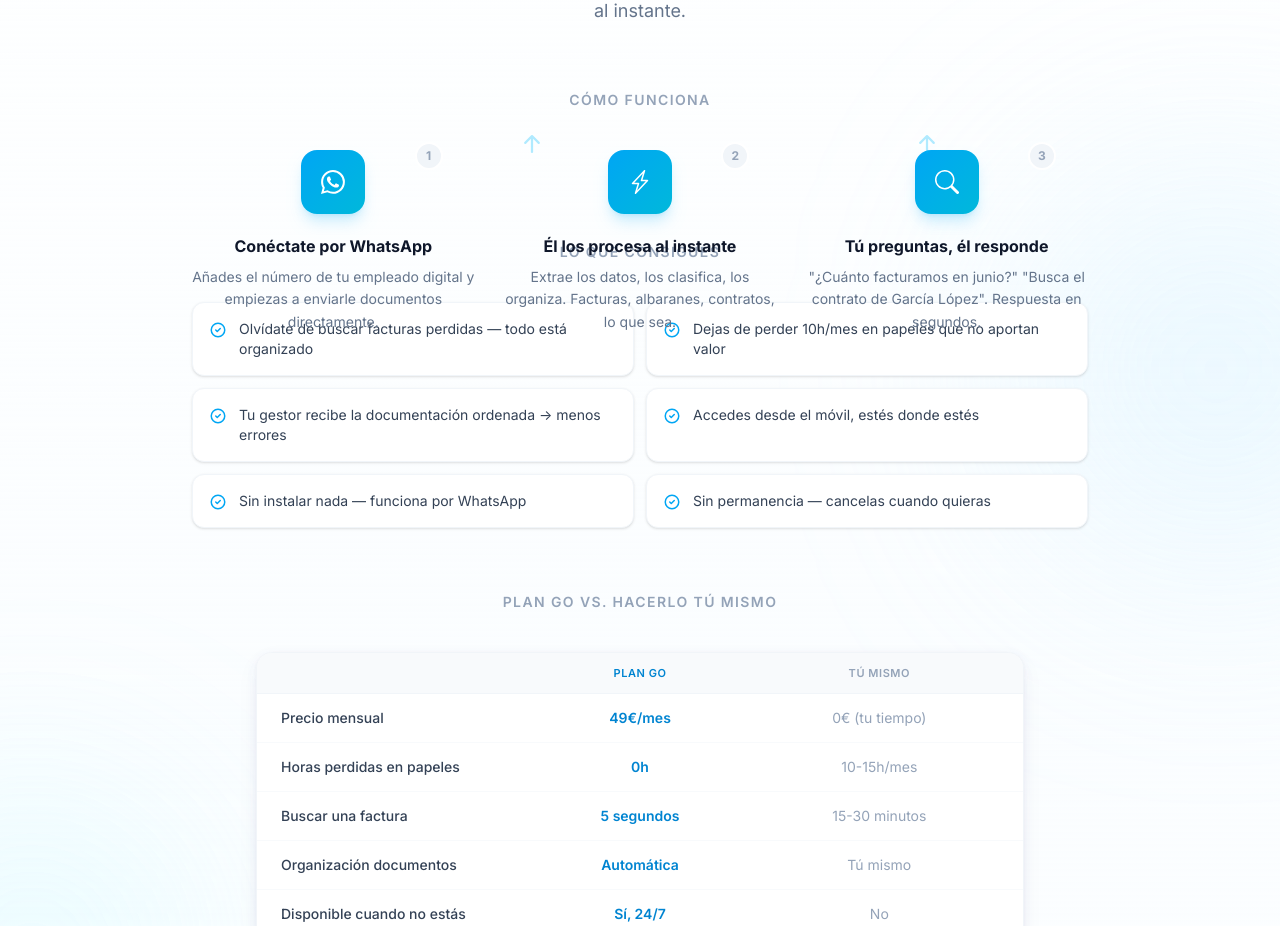
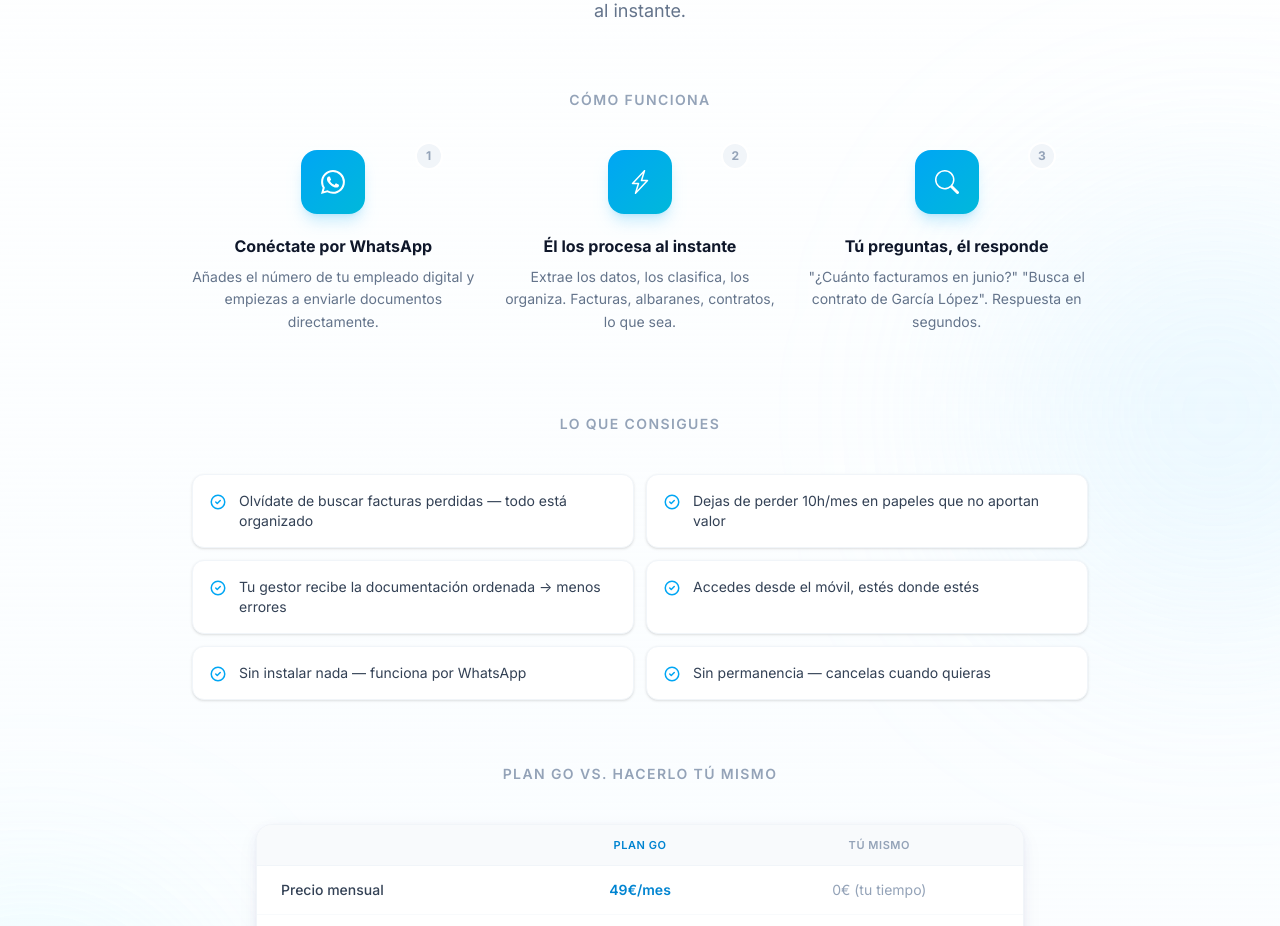
Before and after one commit to danibalda1/westlink-web, a React (Vite) app: page / in a window 1280 px wide. Shown: the part 1520-2446 px from the top of the page. Built offline with nearby package versions, Linux system fonts and the light colour scheme.

Commit message:
fix: remove arrow connectors causing overlap on desktop + cleanup unused imports

```diff
--- a/src/components/PlanGo.jsx
+++ b/src/components/PlanGo.jsx
@@ -2,7 +2,7 @@ import { motion } from 'framer-motion'
 import { useRef } from 'react'
 import { useState } from 'react'
 import { useInView } from 'framer-motion'
-import { BsWhatsapp, BsSearch, BsFileEarmarkText, BsFolderCheck, BsArrowUpShort, BsLightningCharge, BsShieldCheck, BsCloudArrowUp } from 'react-icons/bs'
+import { BsWhatsapp, BsSearch, BsLightningCharge } from 'react-icons/bs'
 import { HiOutlineCheckCircle, HiOutlineSparkles, HiArrowRight } from 'react-icons/hi'
 
 const steps = [
@@ -119,11 +119,11 @@ export default function PlanGo() {
               )
             })}
           </div>
-          {/* Arrow connector between steps (desktop) */}
-          <div className="hidden md:flex justify-center gap-0 -mt-52 mb-0 relative z-0 opacity-30 pointer-events-none">
+          {/* Arrow connector between steps — disabled (layout issues on desktop) */}
+          {/* <div className="hidden md:flex justify-center gap-0 -mt-52 mb-0 relative z-0 opacity-30 pointer-events-none">
             <BsArrowUpShort className="text-4xl text-sky-400 ml-[16.5%]" />
             <BsArrowUpShort className="text-4xl text-sky-400 ml-[33%]" />
-          </div>
+          </div> */}
         </motion.div>
 
         {/* ── BENEFICIOS ── */}
```
